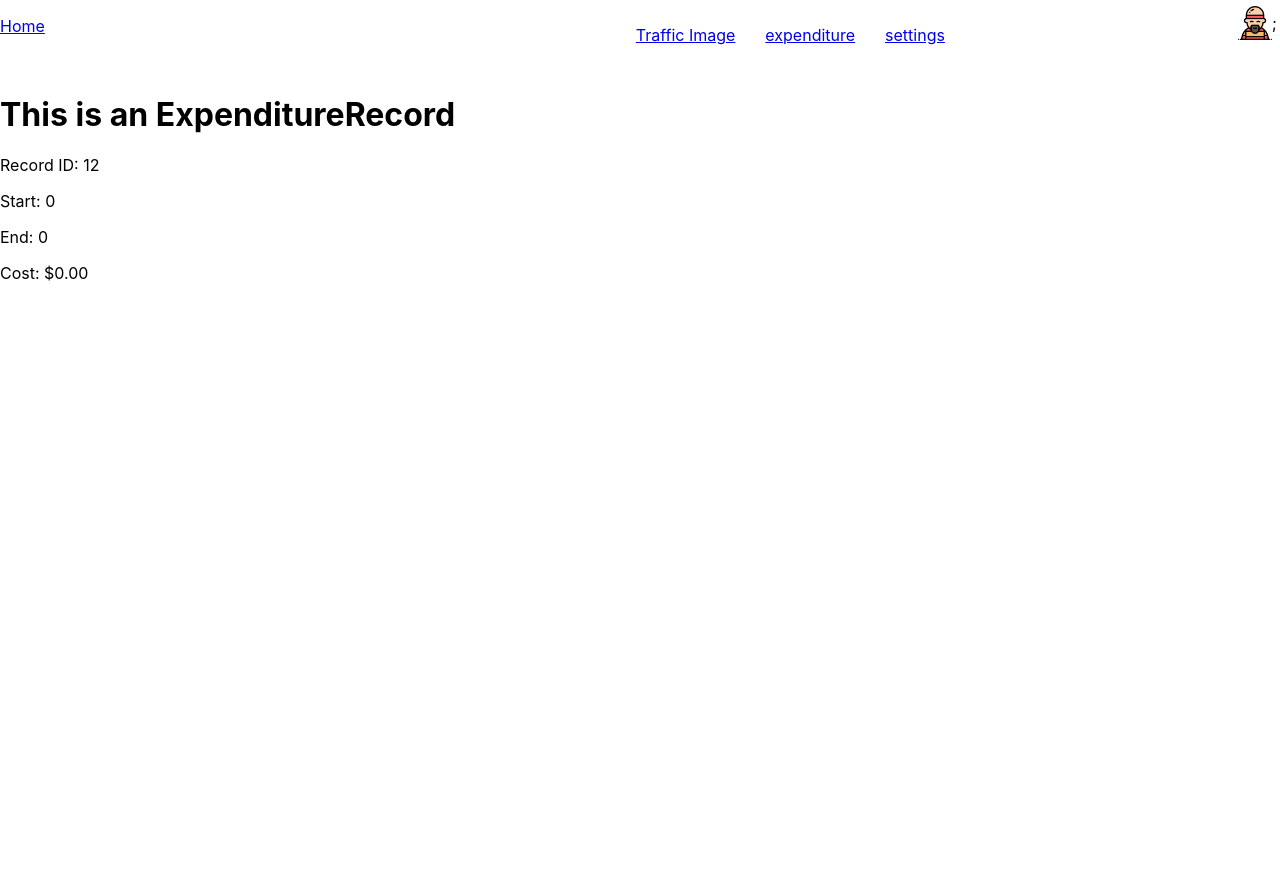
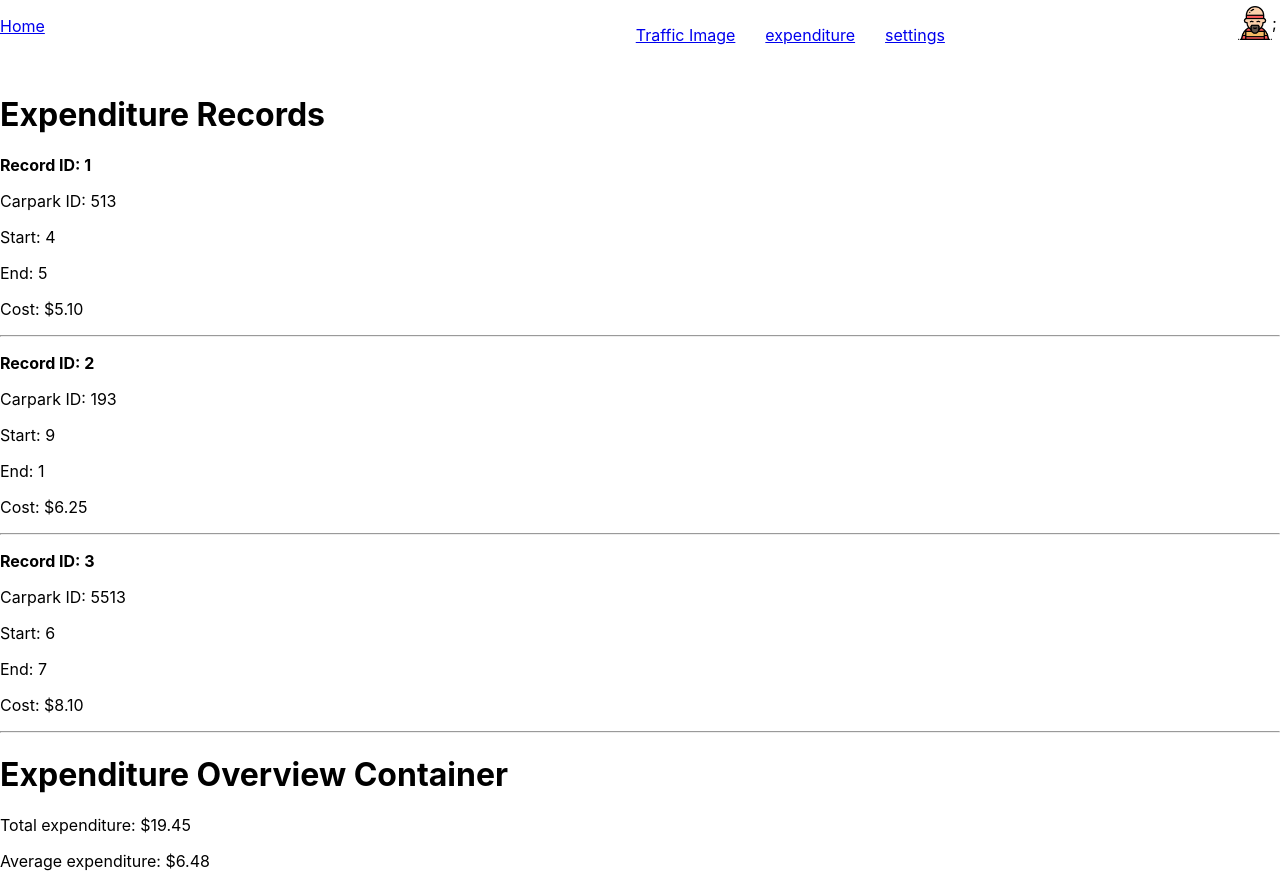
Before and after one commit to dualbricks/sc2006-frontend, a React (Create React App) app: page /expenditure in a window 1280 px wide. Before the commit the page ends 800 px from the top, so only its background shows below. Built offline with nearby package versions, Linux system fonts and the light colour scheme; no server answers.

Commit message:
implemented iterating over object arrays

```diff
--- a/src/components/expenditure-overview-container/expenditure-overview-container.component.jsx
+++ b/src/components/expenditure-overview-container/expenditure-overview-container.component.jsx
@@ -1,11 +1,16 @@
-// take in full ERL
-const ExpenditureOverviewContainer = () => {
+const ExpenditureOverviewContainer = (costObj) => {
     // somehow filter by month?
     // and make stats??
-
+    const costArray = Object.values(costObj)
+    let total =0
+    for (let i = 0; i<costArray.length; i++){
+        total += Number(costArray[i])
+    }
     return(
         <div>
-            <p>Total expenditure: {}</p>
+            <h1>Expenditure Overview Container</h1>
+            <p>Total expenditure: ${total}</p>
+            <p>Average expenditure: ${(total/costArray.length).toFixed(2)}</p>
         </div>
     )
 }
--- a/src/components/expenditure-record/expenditure-record.component.jsx
+++ b/src/components/expenditure-record/expenditure-record.component.jsx
@@ -1,26 +1,23 @@
+import './expenditure-record.style.scss'
 
-// takes each input item ExpenditureRecord w props {recordId, start, end, carpark, cost}
-// from ExpenditureRecordList (ERL) (array)
-// ^ is created by cost-calculator component?
-// do i need a new context? expenditures.context?
-
-
-// add var recordId?? or how to derive unique id?
 const ExpenditureRecord = (props) => {
     if (props.recordId === null){
         return <p>No expenditure records available</p>
     }
     return (<div>
-                <h1>This is an ExpenditureRecord</h1>
-                <p>Record ID: {props.recordId}</p>
+                <p className="identifier">Record ID: {props.recordId}</p>
+                <p>Carpark ID: {props.carparkId}</p>
                 <p>Start: {props.start}</p>
                 <p>End: {props.end}</p>
                 <p>Cost: ${props.cost.toFixed(2)}</p>
+                {/* remove this hr when done styling*/}
+                <hr />
             </div>)
 }
 
 ExpenditureRecord.defaultProps = {
     recordId: null,
+    carparkId: null,
     start: 0,
     end: 0,
     cost: 0,
--- a/src/components/expenditure-record/expenditure-record.style.scss
+++ b/src/components/expenditure-record/expenditure-record.style.scss
@@ -0,0 +1,3 @@
+.identifier{
+    font-weight: bold;
+}
--- a/src/routes/expenditure/expenditure.component.jsx
+++ b/src/routes/expenditure/expenditure.component.jsx
@@ -1,12 +1,37 @@
-import {ExpenditureRecord} from '../../components'
+import {ExpenditureOverviewContainer, ExpenditureRecord} from '../../components'
 
 const Expenditure = () => {
 
-    // need info from cost calculator - cost prop to pass into ER
-    // const cost =
+    // placeholder objects, delete. Replace array with db array of objects
+    const object1 = {
+        recordId: 1,
+        carparkId: 513,
+        start: 4,
+        end: 5,
+        cost: 5.1
+    }
+    const object2 = {
+        recordId: 2,
+        carparkId: 193,
+        start: 9,
+        end: 1,
+        cost: 6.25
+    }
+    const object3 = {
+        recordId: 3,
+        carparkId: 5513,
+        start: 6,
+        end: 7,
+        cost: 8.1
+    }
+    const array = [object1, object2, object3]
+    const costArray = array.map(object => object.cost)
+
     return (
         <div>
-            <ExpenditureRecord recordId='12'/>
+            <h1>Expenditure Records</h1>
+            {array.map(object => <ExpenditureRecord {...object} />)}
+            <ExpenditureOverviewContainer {...costArray}/>
         </div>
     )
 }
```
